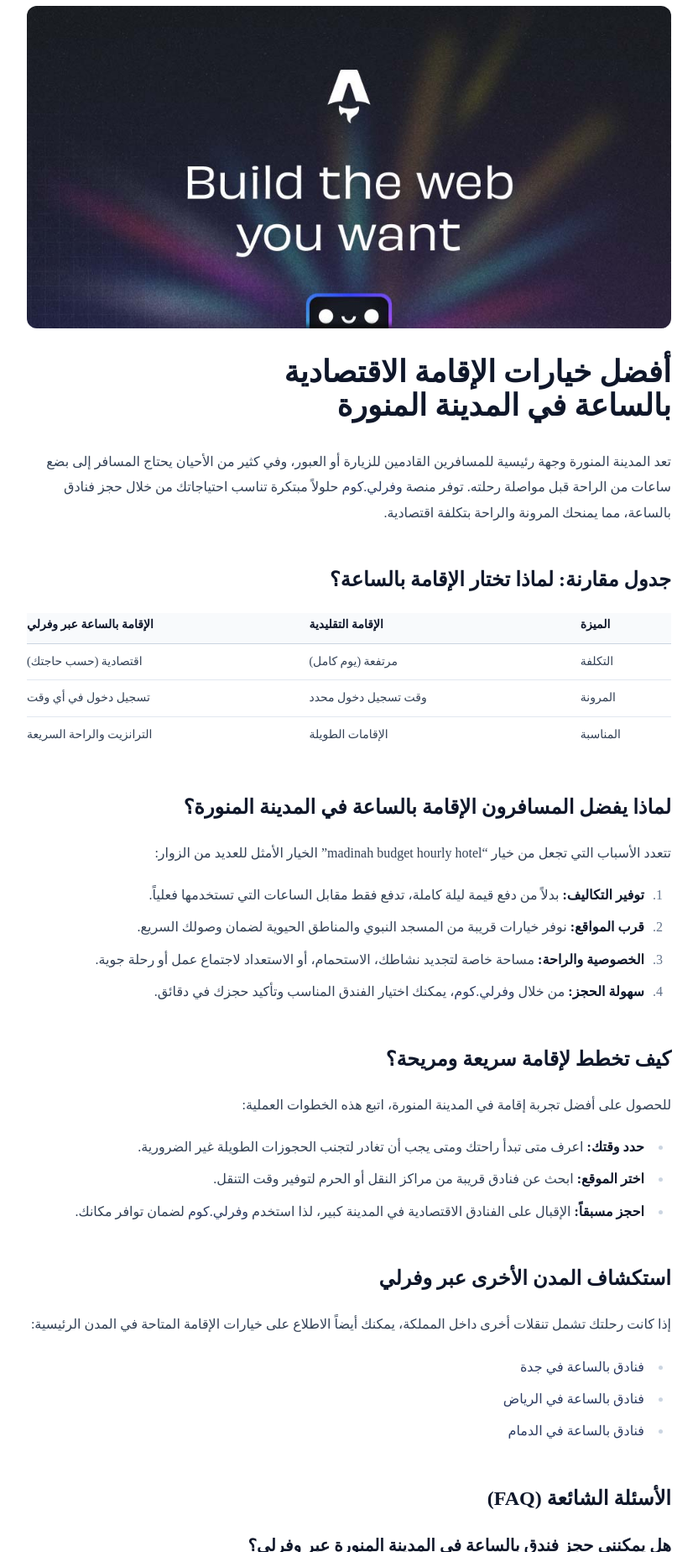
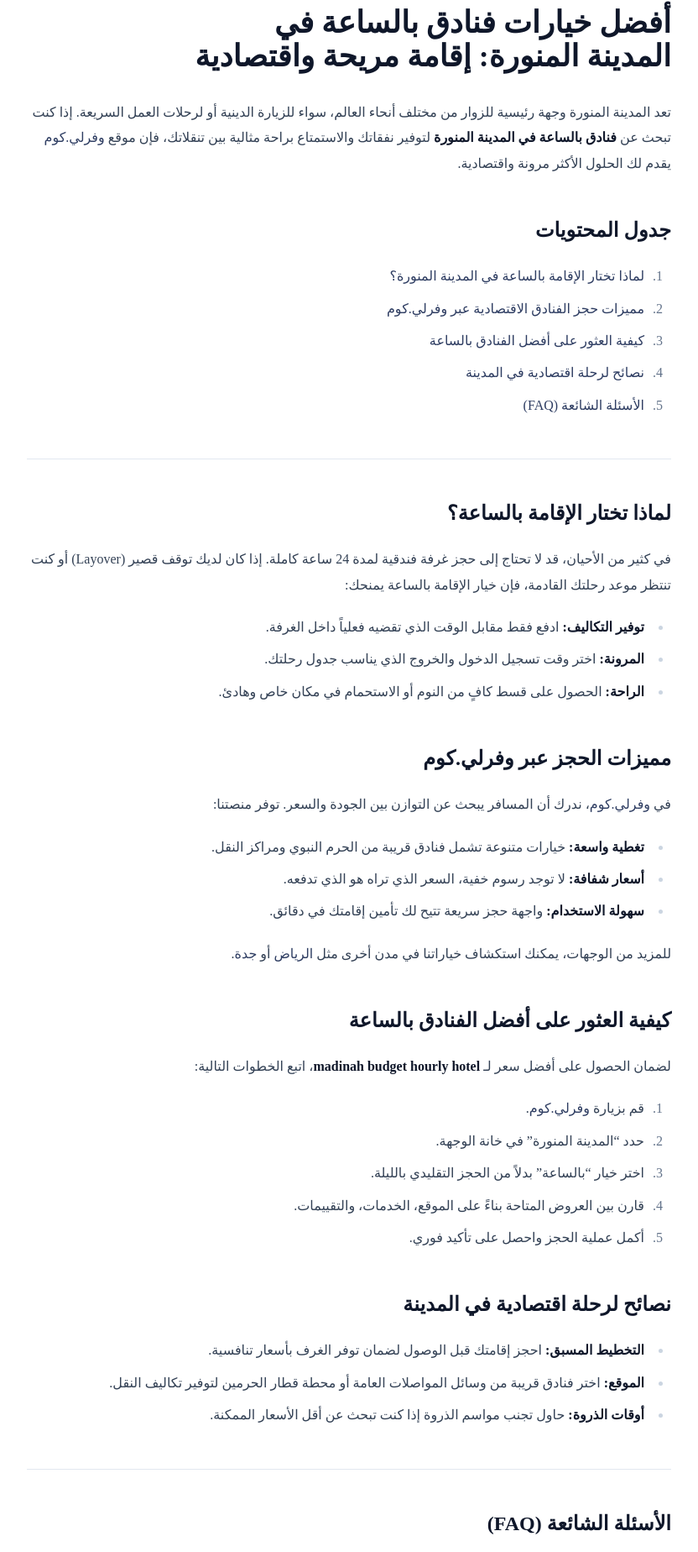
Before and after one commit to quitzash/wfrlee-blog, an Astro site: page /ar/blog/2026-10-13-best-budget-micro-stay-options-in-madinah in a window 1280 px wide. Shown: the part 952-2800 px from the top of the page at 84% size, without its empty margins (224-1056 px from the left). Built offline with nearby package versions, Linux system fonts and the light colour scheme; Astro itself is replaced by a stand-in of ours.

Commit message:
feat(ai): publish 2026-10-13-best-budget-micro-stay-options-in-madinah.md (ar)

```diff
--- a/src/content/blog/ar/2026-10-13-best-budget-micro-stay-options-in-madinah.md
+++ b/src/content/blog/ar/2026-10-13-best-budget-micro-stay-options-in-madinah.md
@@ -1,66 +1,89 @@
 ---
-title: "أفضل خيارات فنادق بالساعة في المدينة المنورة | وفرلي"
-description: "تبحث عن إقامة اقتصادية في المدينة المنورة؟ اكتشف أفضل خيارات فنادق بالساعة ومرافق الراحة للمسافرين بأسعار تنافسية فقط عبر منصة وفرلي.كوم لرحلة مريحة. Book ho..."
+title: "أفضل خيارات فنادق بالساعة في المدينة المنورة: إقامة مريحة واقتصادية"
+description: "تبحث عن خيارات فنادق بالساعة في المدينة المنورة بميزانية محدودة؟ اكتشف أفضل طرق الحجز عبر وفرلي.كوم لضمان الراحة والخصوصية خلال رحلتك في المدينة المنورة."
 pubDate: 2024-05-22
 updatedDate: 2024-05-22
-heroImage: /images/hourly-micro-stays.jpg
+heroImage: "/images/hourly-micro-stays.jpg"
 author: "فريق وفرلي للسفر"
-category: "دليل السفر"
-tags: ["المدينة المنورة", "سفر اقتصادي", "وفرلي", "حجز فنادق"]
+category: "نصائح السفر"
+tags: ["المدينة المنورة", "سفر اقتصادي", "وفرلي.كوم", "حجوزات"]
 primaryKeyword: "madinah budget hourly hotel"
 translationKey: "madinah-budget-hourly-hotel"
 draft: false
 ---
 
-![فندق بالساعة في المدينة المنورة]( /images/hourly-micro-stays.jpg "خيارات الإقامة بالساعة في المدينة المنورة - وفرلي")
+# أفضل خيارات فنادق بالساعة في المدينة المنورة: إقامة مريحة واقتصادية
 
-# أفضل خيارات الإقامة الاقتصادية بالساعة في المدينة المنورة
+تعد المدينة المنورة وجهة رئيسية للزوار من مختلف أنحاء العالم، سواء للزيارة الدينية أو لرحلات العمل السريعة. إذا كنت تبحث عن **فنادق بالساعة في المدينة المنورة** لتوفير نفقاتك والاستمتاع براحة مثالية بين تنقلاتك، فإن موقع [وفرلي.كوم](https://wfrlee.com) يقدم لك الحلول الأكثر مرونة واقتصادية.
 
-تعد المدينة المنورة وجهة رئيسية للمسافرين القادمين للزيارة أو العبور، وفي كثير من الأحيان يحتاج المسافر إلى بضع ساعات من الراحة قبل مواصلة رحلته. توفر منصة [وفرلي.كوم](https://wfrlee.com) حلولاً مبتكرة تناسب احتياجاتك من خلال حجز فنادق بالساعة، مما يمنحك المرونة والراحة بتكلفة اقتصادية.
+## جدول المحتويات
+1. [لماذا تختار الإقامة بالساعة في المدينة المنورة؟](#لماذا-تختار-الإقامة-بالساعة)
+2. [مميزات حجز الفنادق الاقتصادية عبر وفرلي.كوم](#مميزات-الحجز)
+3. [كيفية العثور على أفضل الفنادق بالساعة](#كيفية-العثور)
+4. [نصائح لرحلة اقتصادية في المدينة](#نصائح-السفر)
+5. [الأسئلة الشائعة (FAQ)](#الأسئلة-الشائعة)
 
-## جدول مقارنة: لماذا تختار الإقامة بالساعة؟
+---
 
-| الميزة | الإقامة التقليدية | الإقامة بالساعة عبر وفرلي |
-| :--- | :--- | :--- |
-| التكلفة | مرتفعة (يوم كامل) | اقتصادية (حسب حاجتك) |
-| المرونة | وقت تسجيل دخول محدد | تسجيل دخول في أي وقت |
-| المناسبة | الإقامات الطويلة | الترانزيت والراحة السريعة |
+## لماذا تختار الإقامة بالساعة؟
 
-## لماذا يفضل المسافرون الإقامة بالساعة في المدينة المنورة؟
+في كثير من الأحيان، قد لا تحتاج إلى حجز غرفة فندقية لمدة 24 ساعة كاملة. إذا كان لديك توقف قصير (Layover) أو كنت تنتظر موعد رحلتك القادمة، فإن خيار الإقامة بالساعة يمنحك:
+* **توفير التكاليف:** ادفع فقط مقابل الوقت الذي تقضيه فعلياً داخل الغرفة.
+* **المرونة:** اختر وقت تسجيل الدخول والخروج الذي يناسب جدول رحلتك.
+* **الراحة:** الحصول على قسط كافٍ من النوم أو الاستحمام في مكان خاص وهادئ.
 
-تتعدد الأسباب التي تجعل من خيار "madinah budget hourly hotel" الخيار الأمثل للعديد من الزوار:
+## مميزات الحجز عبر وفرلي.كوم
 
-1. **توفير التكاليف:** بدلاً من دفع قيمة ليلة كاملة، تدفع فقط مقابل الساعات التي تستخدمها فعلياً.
-2. **قرب المواقع:** نوفر خيارات قريبة من المسجد النبوي والمناطق الحيوية لضمان وصولك السريع.
-3. **الخصوصية والراحة:** مساحة خاصة لتجديد نشاطك، الاستحمام، أو الاستعداد لاجتماع عمل أو رحلة جوية.
-4. **سهولة الحجز:** من خلال [وفرلي.كوم](https://wfrlee.com)، يمكنك اختيار الفندق المناسب وتأكيد حجزك في دقائق.
+في [وفرلي.كوم](https://wfrlee.com)، ندرك أن المسافر يبحث عن التوازن بين الجودة والسعر. توفر منصتنا:
+* **تغطية واسعة:** خيارات متنوعة تشمل فنادق قريبة من الحرم النبوي ومراكز النقل.
+* **أسعار شفافة:** لا توجد رسوم خفية، السعر الذي تراه هو الذي تدفعه.
+* **سهولة الاستخدام:** واجهة حجز سريعة تتيح لك تأمين إقامتك في دقائق.
 
-## كيف تخطط لإقامة سريعة ومريحة؟
+للمزيد من الوجهات، يمكنك استكشاف خياراتنا في مدن أخرى مثل [الرياض](/ar/cities/riyadh/) أو [جدة](/ar/cities/jeddah/).
 
-للحصول على أفضل تجربة إقامة في المدينة المنورة، اتبع هذه الخطوات العملية:
-* **حدد وقتك:** اعرف متى تبدأ راحتك ومتى يجب أن تغادر لتجنب الحجوزات الطويلة غير الضرورية.
-* **اختر الموقع:** ابحث عن فنادق قريبة من مراكز النقل أو الحرم لتوفير وقت التنقل.
-* **احجز مسبقاً:** الإقبال على الفنادق الاقتصادية في المدينة كبير، لذا استخدم [وفرلي.كوم](https://wfrlee.com) لضمان توافر مكانك.
+## كيفية العثور على أفضل الفنادق بالساعة
 
-## استكشاف المدن الأخرى عبر وفرلي
-إذا كانت رحلتك تشمل تنقلات أخرى داخل المملكة، يمكنك أيضاً الاطلاع على خيارات الإقامة المتاحة في المدن الرئيسية:
-* [فنادق بالساعة في جدة](/ar/cities/jeddah/)
-* [فنادق بالساعة في الرياض](/ar/cities/riyadh/)
-* [فنادق بالساعة في الدمام](/ar/cities/dammam/)
+لضمان الحصول على أفضل سعر لـ **madinah budget hourly hotel**، اتبع الخطوات التالية:
+1. قم بزيارة [وفرلي.كوم](https://wfrlee.com).
+2. حدد "المدينة المنورة" في خانة الوجهة.
+3. اختر خيار "بالساعة" بدلاً من الحجز التقليدي بالليلة.
+4. قارن بين العروض المتاحة بناءً على الموقع، الخدمات، والتقييمات.
+5. أكمل عملية الحجز واحصل على تأكيد فوري.
+
+## نصائح لرحلة اقتصادية في المدينة
+
+* **التخطيط المسبق:** احجز إقامتك قبل الوصول لضمان توفر الغرف بأسعار تنافسية.
+* **الموقع:** اختر فنادق قريبة من وسائل المواصلات العامة أو محطة قطار الحرمين لتوفير تكاليف النقل.
+* **أوقات الذروة:** حاول تجنب مواسم الذروة إذا كنت تبحث عن أقل الأسعار الممكنة.
+
+---
 
 ## الأسئلة الشائعة (FAQ)
 
-### هل يمكنني حجز فندق بالساعة في المدينة المنورة عبر وفرلي؟
-نعم، توفر منصة وفرلي.كوم خيارات متنوعة للفنادق التي تسمح بالحجز بالساعة لتلبية احتياجات المسافرين الباحثين عن الراحة الاقتصادية.
+<div itemscope itemtype="https://schema.org/FAQPage">
+  <div itemscope itemprop="mainEntity" itemtype="https://schema.org/Question">
+    <h3 itemprop="name">هل يوفر موقع وفرلي خيارات دفع مرنة؟</h3>
+    <div itemscope itemprop="acceptedAnswer" itemtype="https://schema.org/Answer">
+      <p itemprop="text">نعم، نوفر خيارات دفع آمنة ومتعددة تتناسب مع احتياجات المسافرين، ويمكنك الاطلاع على طرق الدفع المتاحة عند إتمام الحجز عبر موقعنا.</p>
+    </div>
+  </div>
 
-### ما هي مميزات الحجز بالساعة مقارنة بالليلة الكاملة؟
-الحجز بالساعة يوفر لك مرونة عالية في التكلفة والوقت، حيث تدفع فقط مقابل الساعات التي تقضيها داخل الغرفة، مما يجعله الخيار الأمثل للترانزيت.
+  <div itemscope itemprop="mainEntity" itemtype="https://schema.org/Question">
+    <h3 itemprop="name">هل يمكنني حجز غرفة لمدة 3 ساعات فقط؟</h3>
+    <div itemscope itemprop="acceptedAnswer" itemtype="https://schema.org/Answer">
+      <p itemprop="text">بالتأكيد، تم تصميم نظام وفرلي ليناسب احتياجاتك، ويمكنك اختيار عدد الساعات الذي تحتاجه وفقاً للخيارات المتاحة في الفندق المختار.</p>
+    </div>
+  </div>
 
-### هل تتوفر خيارات اقتصادية قريبة من المسجد النبوي؟
-نعم، نحرص في وفرلي على توفير قائمة مختارة من الفنادق التي تجمع بين الموقع المتميز والسعر الاقتصادي لخدمة زوار المدينة المنورة.
-
-### كيف يتم تأكيد الحجز؟
-بمجرد اختيار الفندق وتحديد عدد الساعات المطلوبة عبر موقعنا، ستصلك رسالة تأكيد فورية تحتوي على كافة تفاصيل حجزك.
+  <div itemscope itemprop="mainEntity" itemtype="https://schema.org/Question">
+    <h3 itemprop="name">ما هي أفضل منطقة للسكن الاقتصادي في المدينة؟</h3>
+    <div itemscope itemprop="acceptedAnswer" itemtype="https://schema.org/Answer">
+      <p itemprop="text">تعتبر المناطق القريبة من الدائري الأول أو المناطق الحيوية البعيدة قليلاً عن الساحة المركزية للحرم توفر خيارات اقتصادية ممتازة مع سهولة الوصول للمرافق.</p>
+    </div>
+  </div>
+</div>
 
 ---
-*ملاحظة: تم إعداد هذا الدليل بواسطة فريق وفرلي للسفر لمساعدة المسافرين في العثور على أفضل خيارات الإقامة الاقتصادية في المملكة. للمزيد من العروض، تفضل بزيارة [وفرلي.كوم](https://wfrlee.com).*
+*تم كتابة هذا المحتوى بواسطة فريق وفرلي للسفر. للحجز والاستفسار، تفضل بزيارة [Wfrlee.com](https://wfrlee.com).*
+
+![فنادق بالساعة - وفرلي](https://wfrlee.com/images/hourly-micro-stays.jpg "إقامة اقتصادية بالساعة في المدينة المنورة عبر وفرلي")
```
